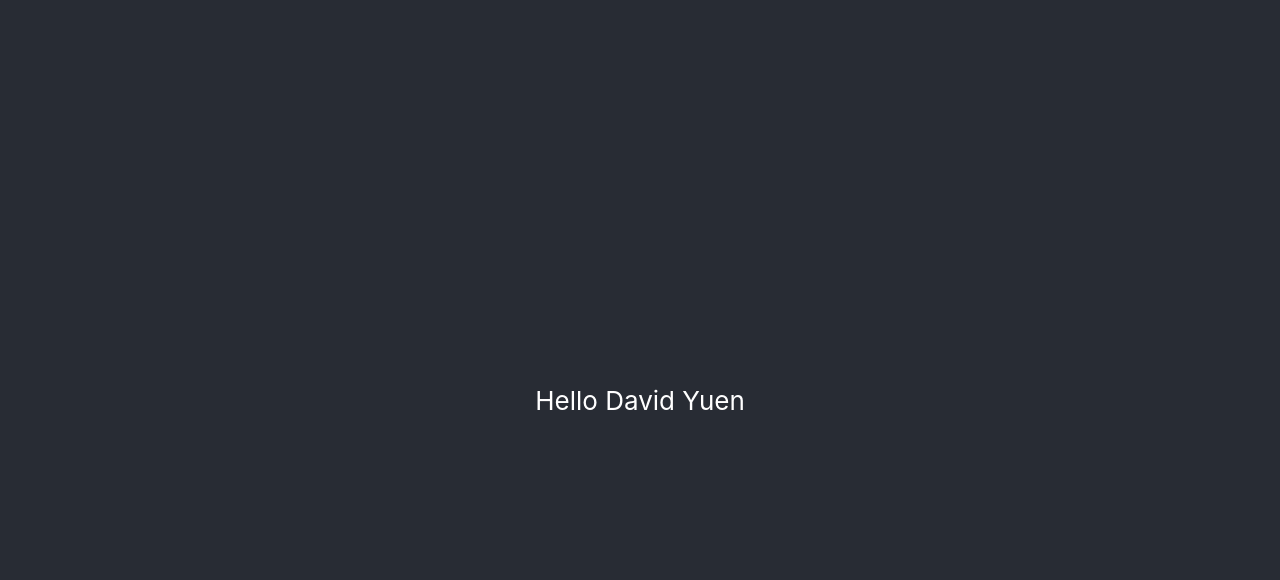
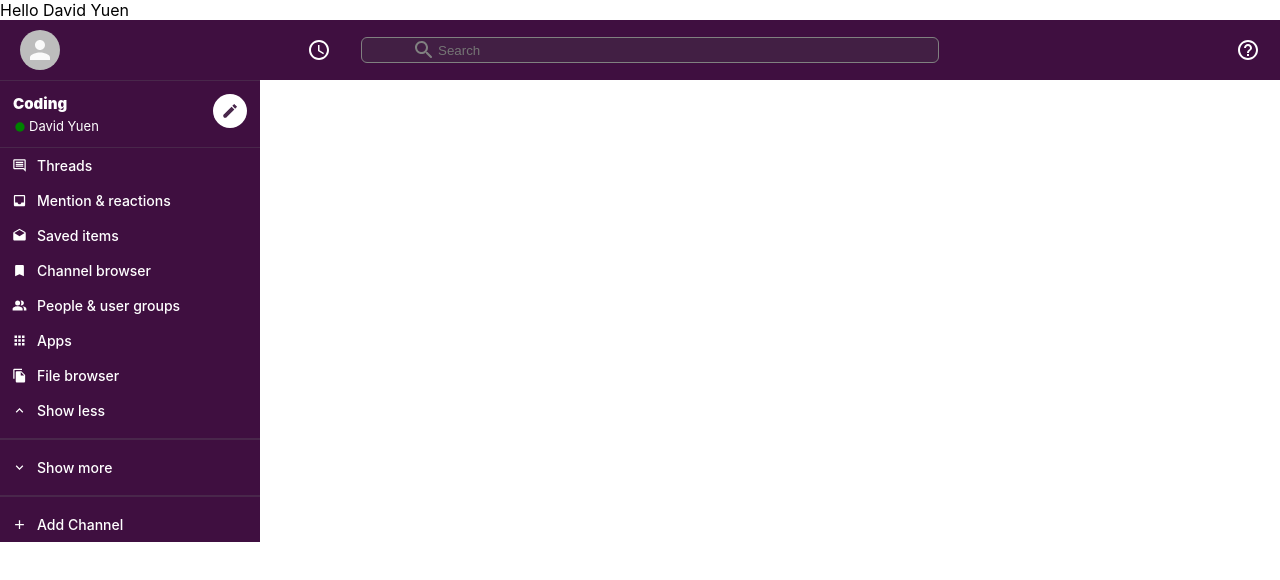
Before and after one commit to dyuen510/slack-clone, a React (Create React App) app: page / in a window 1280 px wide. Shown: the top 580 px of the page. Built offline with nearby package versions, Linux system fonts and the light colour scheme; the HTML template or start-up script is replaced by a standard one.

Commit message:
added sidebar.js and .css also initiated firebase database.

```diff
--- a/package.json
+++ b/package.json
@@ -3,6 +3,8 @@
   "version": "0.1.0",
   "private": true,
   "dependencies": {
+    "@material-ui/core": "^4.11.0",
+    "@material-ui/icons": "^4.9.1",
     "@testing-library/jest-dom": "^5.11.4",
     "@testing-library/react": "^11.1.0",
     "@testing-library/user-event": "^12.1.10",
--- a/src/App.css
+++ b/src/App.css
@@ -1,38 +1,3 @@
-.app {
-  text-align: center;
+body {
+  --slack-color: #3f0f40;
 }
-
-.App-logo {
-  height: 40vmin;
-  pointer-events: none;
-}
-
-@media (prefers-reduced-motion: no-preference) {
-  .App-logo {
-    animation: App-logo-spin infinite 20s linear;
-  }
-}
-
-.App-header {
-  background-color: #282c34;
-  min-height: 100vh;
-  display: flex;
-  flex-direction: column;
-  align-items: center;
-  justify-content: center;
-  font-size: calc(10px + 2vmin);
-  color: white;
-}
-
-.App-link {
-  color: #61dafb;
-}
-
-@keyframes App-logo-spin {
-  from {
-    transform: rotate(0deg);
-  }
-  to {
-    transform: rotate(360deg);
-  }
-}
--- a/src/App.js
+++ b/src/App.js
@@ -1,12 +1,17 @@
-
+import React from 'react';
 import './App.css';
+import Header from './Header';
+import Sidebar from './Sidebar';
 
 function App() {
   return (
     <div className="app">
-      <header className="App-header">
         <p> Hello David Yuen</p>
-      </header>
+        <Header />
+
+        <div className ='app__body'>
+          <Sidebar />
+        </div>
     </div>
   );
 }
--- /dev/null
+++ b/src/Header.css
@@ -0,0 +1,49 @@
+.header {
+  display: flex;
+  align-items: center;
+  justify-content: space-between;
+  padding: 10px 0;
+  background-color: var(--slack-color); /* variable in css */
+  color: white;
+}
+
+.header__left {
+  flex: 0.3;
+  display: flex;
+  align-items: center;
+  margin-left: 20px;
+}
+
+/* material ui adds a class and that class is .MuiSvgIcon-root */
+.header__left > .MuiSvgIcon-root {
+  margin-left: auto;
+  margin-right: 30px;
+}
+
+.header__search {
+  flex: 0.4;
+  background-color: #421f44;
+  text-align: center;
+  display: flex;
+  padding: 0 50px;
+  color: gray;
+  border: 1px solid gray;
+  border-radius: 6px;
+}
+
+.header__search > input {
+  background-color: transparent;
+  border: none;
+  min-width: 35vw;
+}
+
+.header__right {
+  flex: 0.3;
+  display: flex;
+  align-items: flex-end;
+}
+
+.header__right > .MuiSvgIcon-root {
+  margin-left: auto;
+  margin-right: 20px;
+}
--- a/src/Header.js
+++ b/src/Header.js
@@ -1,9 +1,29 @@
 import React from 'react'
+import { Avatar } from '@material-ui/core';
+import AccessTimeIcon from '@material-ui/icons/AccessTimeOutlined';
+import SearchIcon from '@material-ui/icons/SearchRounded';
+import HelpOutlineIcon from '@material-ui/icons/HelpOutlineOutlined';
+import './Header.css';
+
 
 function Header() {
     return (
         <div className = 'header'>
-
+            <div className = 'header__left'>
+            <Avatar
+                className ='header__avatar'
+                alt='David Yuen'
+                src=''
+            />
+            <AccessTimeIcon />
+            </div>
+            <div className ='header__search'>
+            <SearchIcon />
+            <input placeholder='Search'/>
+            </div>
+            <div className = 'header__right'>
+            <HelpOutlineIcon />
+            </div>
         </div>
     )
 }
--- /dev/null
+++ b/src/Sidebar.css
@@ -0,0 +1,52 @@
+.sidebar {
+  color: white;
+  background-color: var(--slack-color);
+  border-top: 1px solid #49274b;
+  max-width: 260px;
+}
+
+.sidebar > hr {
+  margin-top: 10px;
+  margin-bottom: 10px;
+  border: 1px solid #49274b;
+}
+
+.sidebar__header {
+  display: flex;
+  border-bottom: 1px solid #49274b;
+  padding-bottom: 10px;
+  padding: 13px;
+}
+
+.sidebar__info {
+  flex: 1;
+}
+
+.sidebar__info > h2 {
+  font-size: 15px;
+  font-weight: 900;
+  margin-bottom: 5px;
+}
+
+.sidebar__info > h3 {
+  display: flex;
+  align-items: center;
+  font-size: 13px;
+  font-weight: 400;
+}
+
+/* nested css selector instead of adding a className to the icon itself */
+.sidebar__info > h3 > .MuiSvgIcon-root {
+  font-size: 14px;
+  margin-top: 1px;
+  margin-right: 2px;
+  color: green;
+}
+
+.sidebar__header > .MuiSvgIcon-root {
+  padding: 8px;
+  color: #49274b;
+  font-size: 18px;
+  background-color: white;
+  border-radius: 999px;
+}
--- /dev/null
+++ b/src/Sidebar.js
@@ -0,0 +1,49 @@
+import React, { useState } from 'react';
+import './Sidebar.css';
+import FiberManualRecordIcon from '@material-ui/icons/FiberManualRecord';
+import CreateIcon from '@material-ui/icons/CreateSharp';
+import InsertCommentIcon from '@material-ui/icons/InsertCommentOutlined';
+import InboxIcon from '@material-ui/icons/Inbox';
+import DraftsIcon from '@material-ui/icons/Drafts';
+import BookmarkBorderIcon from '@material-ui/icons/Bookmark';
+import FileCopyIcon from '@material-ui/icons/FileCopy';
+import PeopleAltIcon from '@material-ui/icons/PeopleAlt';
+import AppsIcon from '@material-ui/icons/Apps';
+import ExpandLessIcon from '@material-ui/icons/ExpandLess';
+import SidebarOption from './SidebarOption';
+import ExpandMoreIcon from '@material-ui/icons/ExpandMore';
+import AddIcon from '@material-ui/icons/Add';
+
+function Sidebar() {
+    const [channels, setChannels] = useState([])
+    return (
+        <div className='sidebar'>
+            <div className ='sidebar__header'>
+                <div className='sidebar__info'>
+                <h2>Coding</h2>
+                <h3>
+                    <FiberManualRecordIcon />
+                    David Yuen
+                </h3>
+                </div>
+                <CreateIcon />
+            </div>
+            <SidebarOption Icon={ InsertCommentIcon } title='Threads' />
+            <SidebarOption Icon={ InboxIcon } title='Mention & reactions' />
+            <SidebarOption Icon={ DraftsIcon } title='Saved items' />
+            <SidebarOption Icon={ BookmarkBorderIcon } title='Channel browser' />
+            <SidebarOption Icon={ PeopleAltIcon } title='People & user groups' />
+            <SidebarOption Icon={ AppsIcon } title='Apps' />
+            <SidebarOption Icon={ FileCopyIcon } title='File browser' />
+            <SidebarOption Icon={ ExpandLessIcon } title='Show less' />
+            <hr />
+            <SidebarOption Icon={ ExpandMoreIcon } title='Show more' />
+            <hr />
+            <SidebarOption Icon={ AddIcon } title='Add Channel' />
+
+
+        </div>
+    )
+}
+
+export default Sidebar
--- /dev/null
+++ b/src/SidebarOption.css
@@ -0,0 +1,29 @@
+.sidebarOption {
+  display: flex;
+  align-items: center;
+  font-size: 12px;
+  padding-left: 2px;
+  cursor: pointer;
+}
+
+.sidebarOption:hover {
+  opacity: 0.9;
+  background-color: #340e36;
+}
+
+.sidebarOption__icon {
+  padding: 10px;
+  font-size: 15px !important;
+}
+
+.sidebarOption__channel {
+  padding: 10px 0;
+}
+
+.sidebarOption__hash {
+  padding: 10px;
+}
+
+.sidebarOption > h3 {
+  font-weight: 500;
+}
--- /dev/null
+++ b/src/SidebarOption.js
@@ -0,0 +1,19 @@
+import React from 'react'
+import './SidebarOption.css';
+
+function SidebarOption({ Icon, title }) {
+    return (
+        <div className ='sidebarOption'>
+            {Icon && <Icon className='sidebarOption__icon'/>}
+            {Icon ? (
+                <h3>{title}</h3>
+            ): (
+                <h3 className ='sidebarOption__channel'>
+                    <span className ='sidebarOption__hash'>#</span>{title}
+                </h3>
+            )}
+        </div>
+    )
+}
+
+export default SidebarOption
```
Also changed, not shown: src/firebase.js (added, +21 -0 lines), 1 other file (tests, documents, lock files or other folders).
